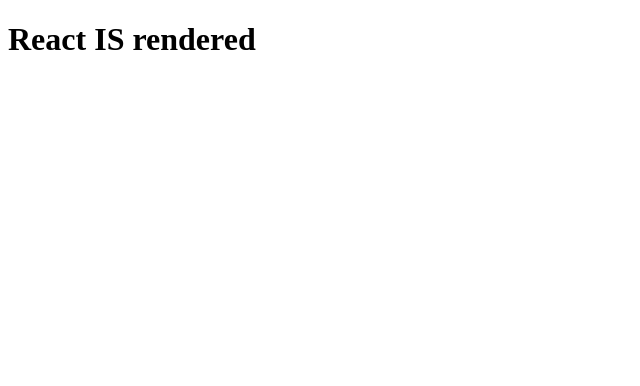
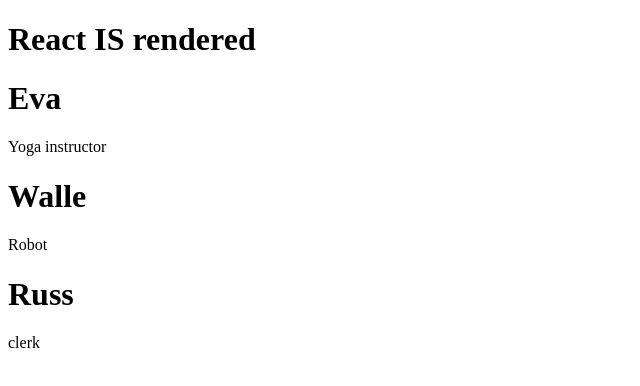
Before and after one commit to rosero42/pure-react-practice, a plain HTML site: page pure-react/index.html in a window 1280 px wide. Shown: the whole page, without its empty margins (0-640 px from the left). Drawn offline with nearby package versions, Linux system fonts and the light colour scheme.

Commit message:
Understanding jsx under the hood

```diff
--- a/pure-react/index.html
+++ b/pure-react/index.html
@@ -11,9 +11,19 @@
     <script src="https://unpkg.com/react@18.0.0-rc.0/umd/react.development.js"></script>
     <script src="https://unpkg.com/react-dom@18.0.0-rc.0/umd/react-dom.development.js"></script>
     <script>
+        const Person = props =>{
+            return React.createElement('div',{}, [
+                React.createElement('h1', {}, props.name),
+                React.createElement('p',{},props.occupation)
+            ])
+        }
+
         const App = () =>{
             return React.createElement('div',{}, [
-                React.createElement('h1', {class: 'title'}, 'React IS rendered')
+                React.createElement('h1', {class: 'title'}, 'React IS rendered'),
+                React.createElement(Person, {name: 'Eva', occupation:'Yoga instructor'}, null),
+                React.createElement(Person, {name: 'Walle', occupation:'Robot'}, null),
+                React.createElement(Person, {name: 'Russ', occupation:'clerk'}, null),
             ]);
         };
 
```
